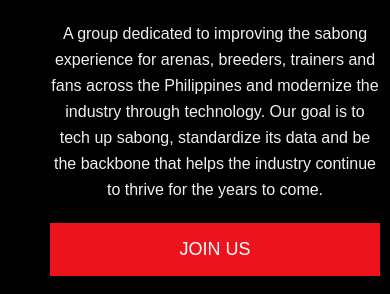
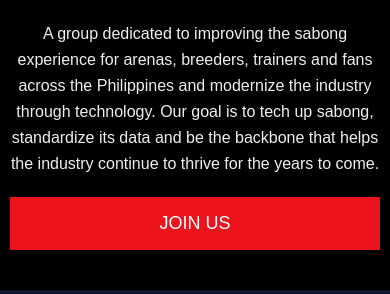
Before and after one commit to CGE-Ventures/CGE-Ventures.github.io, a website: page docs/index.html in a window 390 px wide. Shown: the part 4161-4455 px from the top of the page. Drawn offline with Linux system fonts and the light colour scheme.

Commit message:
style fix

```diff
--- a/docs/styles/index.css
+++ b/docs/styles/index.css
@@ -236,7 +236,7 @@
 }
 
 .section-about .content {
-  padding: 0 0 0 40px;
+  padding-left: 40px;
 }
 
 .section-about .content h2 {
@@ -296,6 +296,10 @@
     display: block;
     text-align: center;
   }
+
+  .section-about .content {
+    padding-left: 0;
+  }
 }
 
 @media(max-width: 490px) {
```
